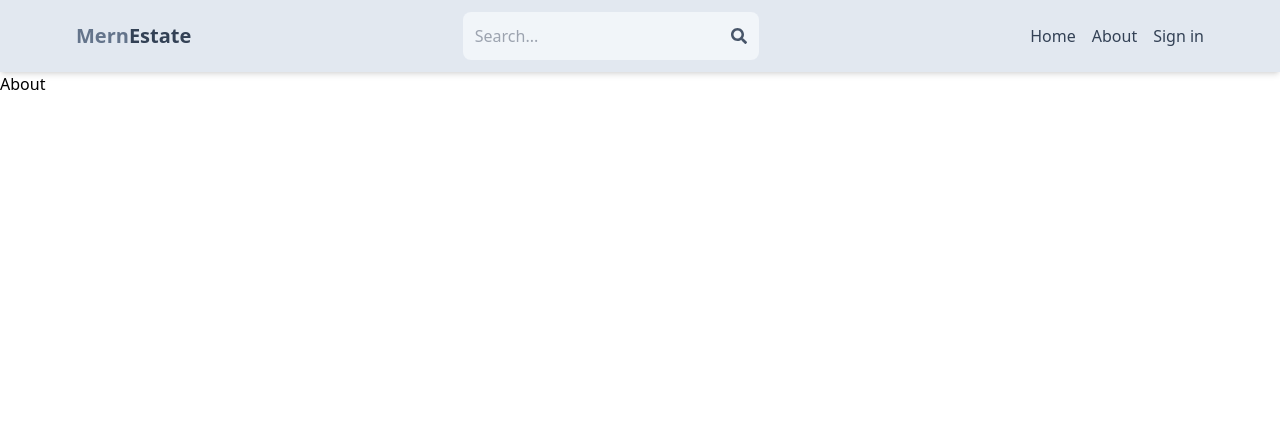
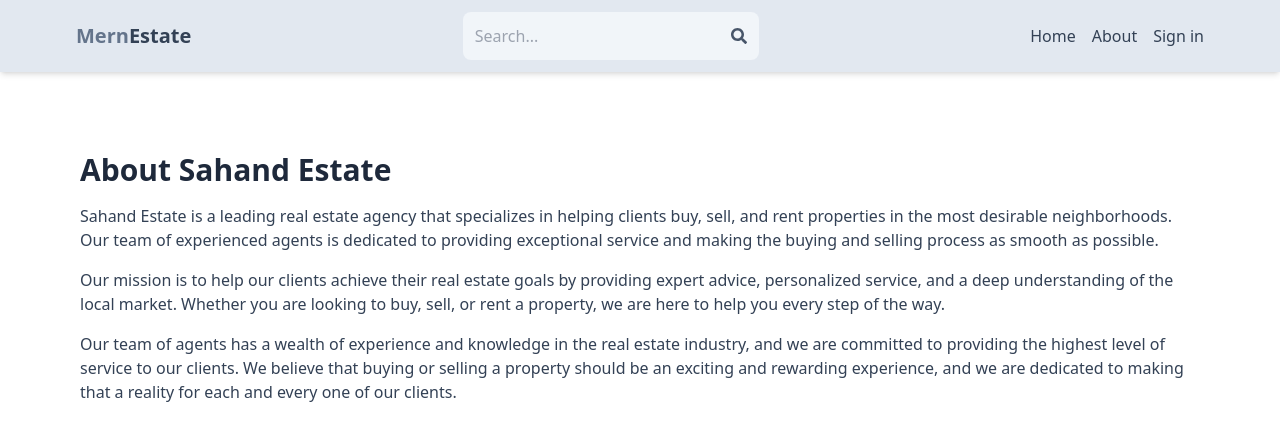
Before and after one commit to iamlydial/mern-estates, a React (Vite) app in the folder client/: page /about in a window 1280 px wide. Shown: the top 440 px of the page. Built offline with nearby package versions, Linux system fonts and the light colour scheme; no server answers.

Commit message:
Update About.jsx
add UI for about page

```diff
--- a/client/src/pages/About.jsx
+++ b/client/src/pages/About.jsx
@@ -1,11 +1,31 @@
-import React from 'react'
+import React from "react";
 
-const About = () => {
+export default function About() {
   return (
-    <div>
-      About
+    <div className="py-20 px-4 max-w-6xl mx-auto">
+      <h1 className="text-3xl font-bold mb-4 text-slate-800">
+        About Sahand Estate
+      </h1>
+      <p className="mb-4 text-slate-700">
+        Sahand Estate is a leading real estate agency that specializes in
+        helping clients buy, sell, and rent properties in the most desirable
+        neighborhoods. Our team of experienced agents is dedicated to providing
+        exceptional service and making the buying and selling process as smooth
+        as possible.
+      </p>
+      <p className="mb-4 text-slate-700">
+        Our mission is to help our clients achieve their real estate goals by
+        providing expert advice, personalized service, and a deep understanding
+        of the local market. Whether you are looking to buy, sell, or rent a
+        property, we are here to help you every step of the way.
+      </p>
+      <p className="mb-4 text-slate-700">
+        Our team of agents has a wealth of experience and knowledge in the real
+        estate industry, and we are committed to providing the highest level of
+        service to our clients. We believe that buying or selling a property
+        should be an exciting and rewarding experience, and we are dedicated to
+        making that a reality for each and every one of our clients.
+      </p>
     </div>
-  )
+  );
 }
-
-export default About
```
